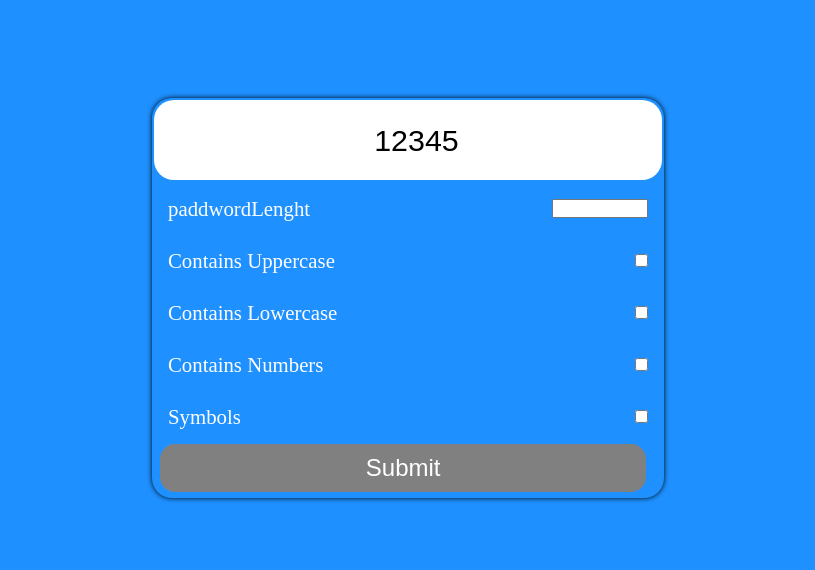
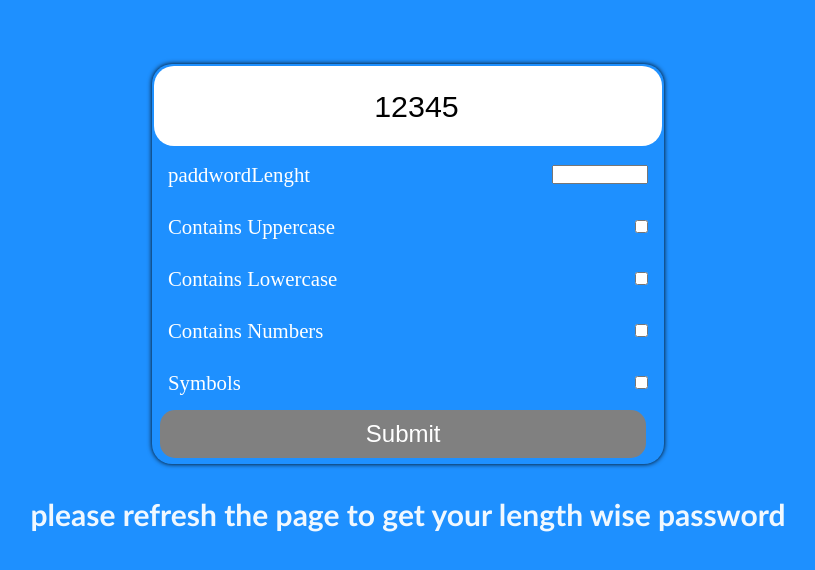
Before and after one commit to sandeepbishnoi90012/basic-js-project, a plain HTML site: page password Generator/index.html in a window 1280 px wide. Shown: the part 102-672 px from the top of the page, without its empty margins (232-1047 px from the left). Drawn offline with Linux system fonts and the light colour scheme.

Commit message:
password generator upgraded

```diff
--- a/password Generator/index.html
+++ b/password Generator/index.html
@@ -55,6 +55,7 @@
         </div>
         <button id="submit">Submit</button>
     </main>
+    <h3>please refresh the page to get your length wise password</h3>
 </body>
 <script src="mian.js"></script>
 </html>
--- a/password Generator/style.css
+++ b/password Generator/style.css
@@ -11,6 +11,13 @@ body {
   display: flex;
   justify-content: center;
   align-items: center;
+  flex-direction: column;
+}
+h3{
+  font-size: 30px;
+  color: aliceblue;
+  font-family: 'Gill Sans', 'Gill Sans MT', Calibri, 'Trebuchet MS', sans-serif;
+  margin-top: 2rem;
 }
 body main {
   height: 50%;
```
